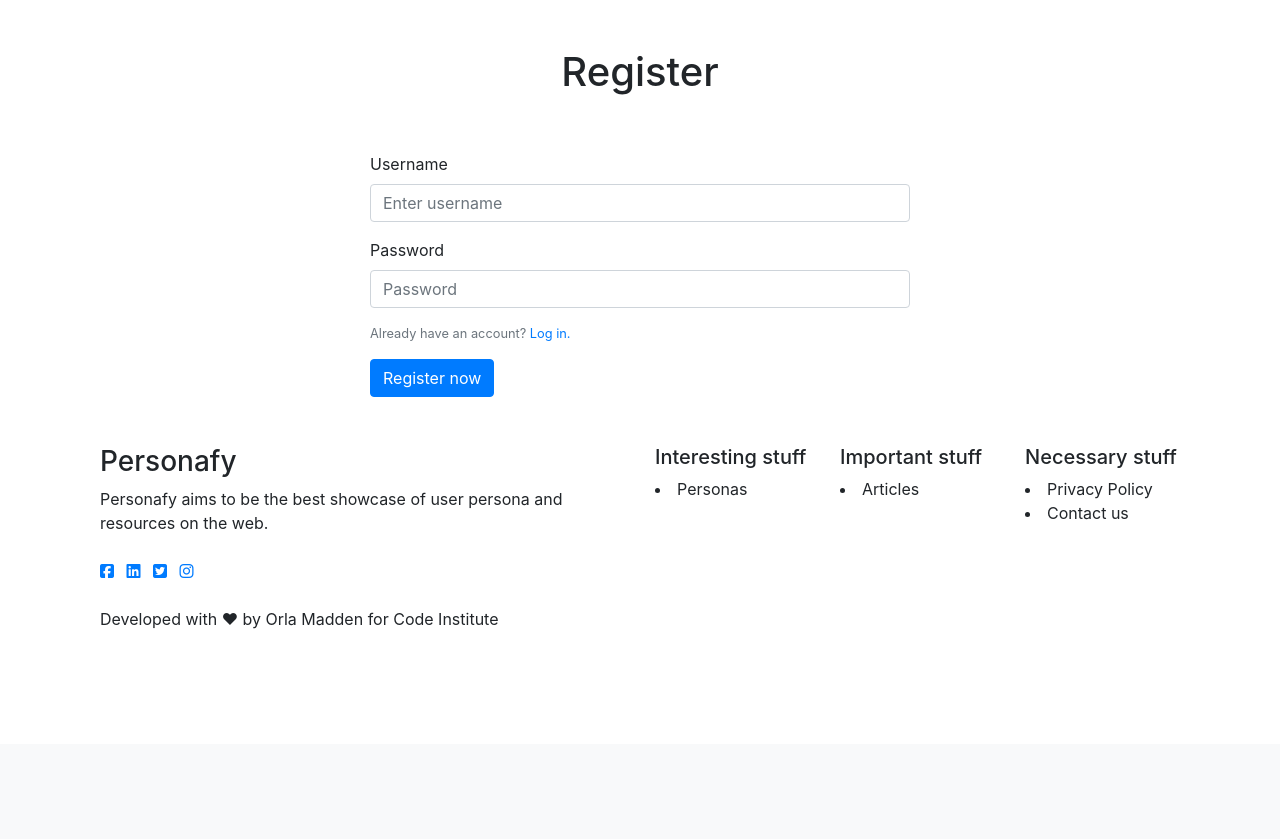
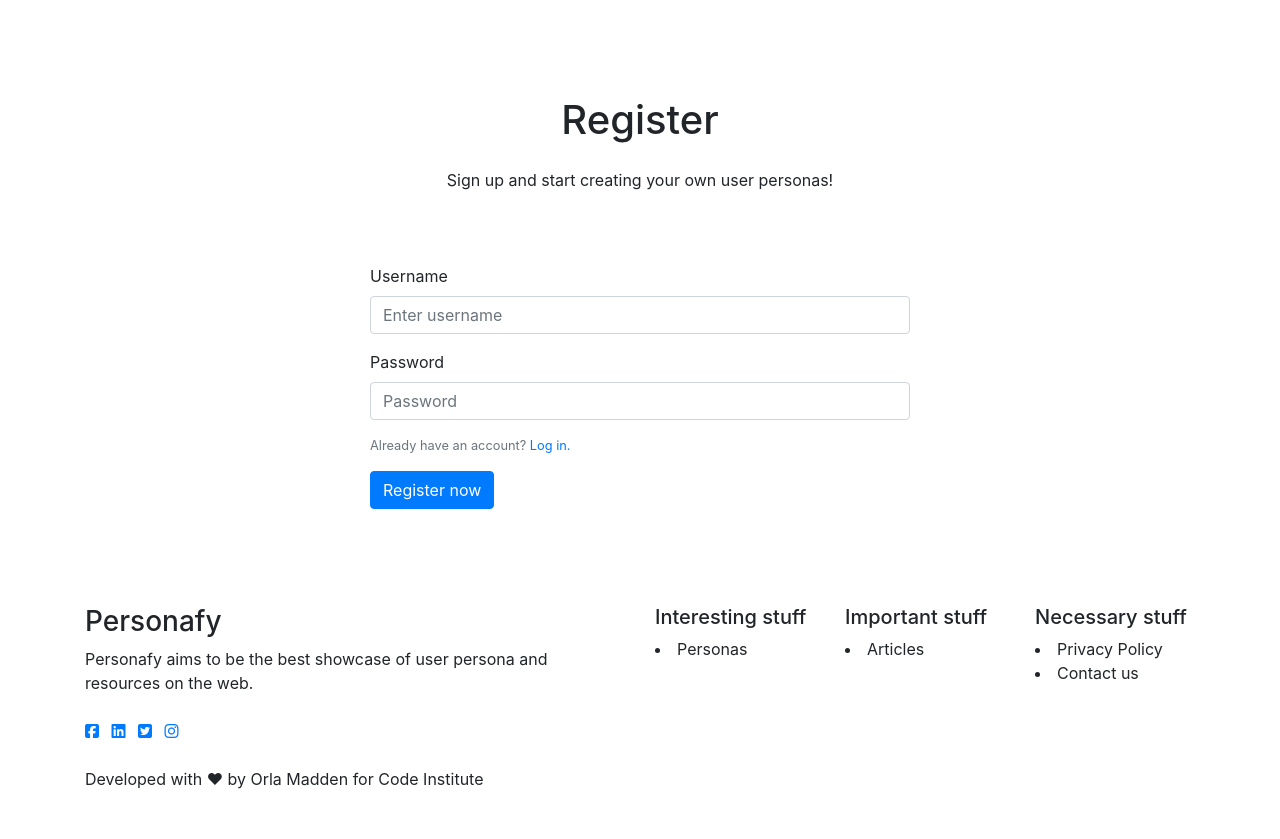
Before and after one commit to orlamadden/personafy, a Flask app: page /register in a window 1280 px wide. Shown: the part 56-895 px from the top of the page. Before the commit the page ends 685 px from the top, so only its background shows below. Run offline with Flask 2, Linux system fonts and the light colour scheme; some libraries are stand-ins or nearby versions.

Commit message:
added information to register page, edited spacing around form

```diff
--- a/templates/register.html
+++ b/templates/register.html
@@ -1,25 +1,32 @@
-{% extends 'base.html' %} {% block content %}
-
-{% with messages = get_flashed_messages() %}
-    {% if messages %}
-        {% for message in messages %}
+{% extends 'base.html' %} {% block content %} {% with messages =
+get_flashed_messages() %} {% if messages %} {% for message in messages %}
 <div class="alert alert-warning" role="alert">
   <p class="center-align messages text-center" id="message">{{ message }}</p>
 </div>
-        {% endfor %}
-    {% endif %}
-{% endwith %}
+{% endfor %} {% endif %} {% endwith %}
 
-<div class="container mt-5">
+<section>
+  <div class="container mt-5 pb-5 pt-5">
     <div class="row">
-    <div class="col-sm-12">
-<h1 class="text-center">Register</h1>
-</div></div></div>
+      <div class="col-sm-12 text-center">
+        <h1 class="">Register</h1>
+      </div>
+    </div>
+    <div class="row mt-3">
+      <div class="col-sm-12 text-center">
+        <p>
+          Sign up and start creating your own user personas!
+        </p>
+      </div>
+    </div>
+  </div>
+</section>
 
-<div class="container mt-5">
+<section>
+  <div class="container mt-2 mb-5">
     <div class="row justify-content-center">
-    <div class="col-6">
-      <form method='POST' action="{{ url_for('register') }}">
+      <div class="col-sm-12 col-md-12 col-lg-6">
+        <form method="POST" action="{{ url_for('register') }}">
           <div class="form-group">
             <label for="email">Username</label>
             <input
@@ -42,11 +49,16 @@
             />
           </div>
           <small id="emailHelp" class="form-text text-muted"
-            >Already have an account? <a href="{{ url_for('login') }}">Log in.</a></small
+            >Already have an account?
+            <a href="{{ url_for('login') }}">Log in.</a></small
           >
-        <button type="submit" class="btn btn-primary mt-3">Register now</button>
+          <button type="submit" class="btn btn-primary mt-3">
+            Register now
+          </button>
         </form>
       </div>
     </div>
+  </div>
+</section>
 
 {% endblock content %}
```
Lines whose indentation alone changed are shown as unchanged.
